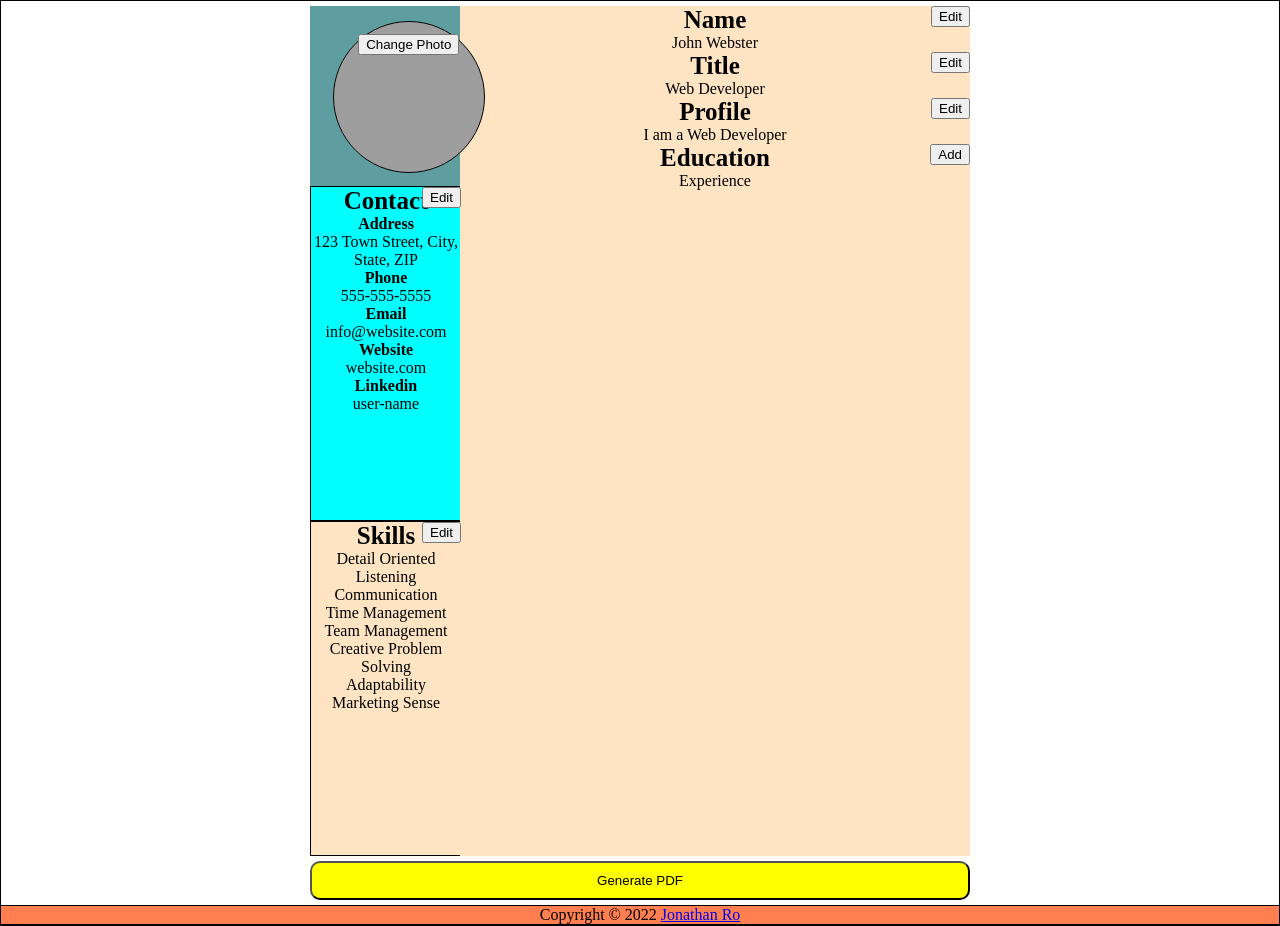
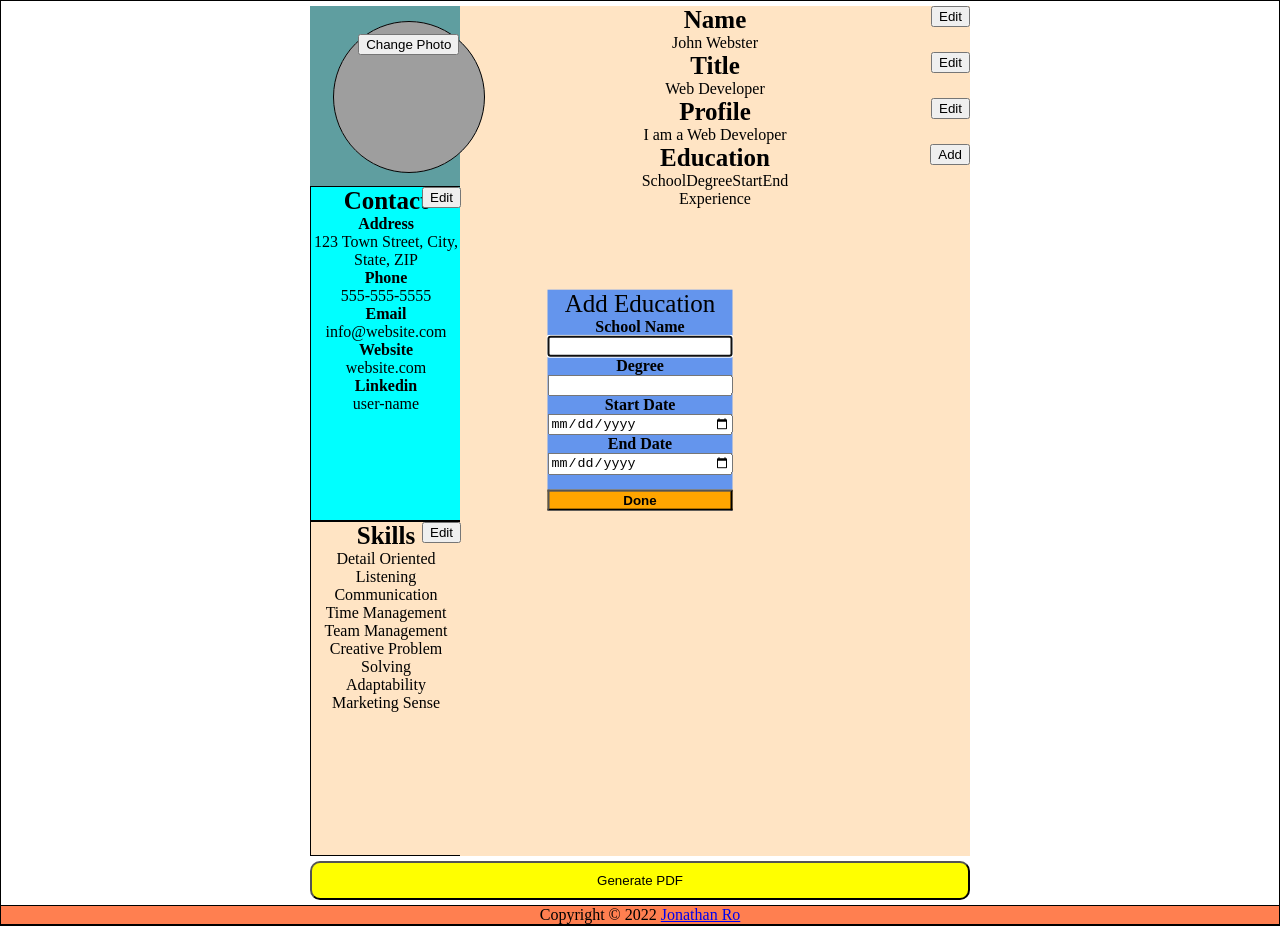
Before and after one commit to jonro2955/odin_javascript_8_cv_application, a React (Create React App) app: page / in a window 1280 px wide. Both pictures are taken after a click on the button "Add". Built offline with nearby package versions, Linux system fonts and the light colour scheme; grey boxes are pictures that could not be loaded.

Commit message:
Implement the education component state updator

```diff
--- a/src/components/level-3-Resume/Education.js
+++ b/src/components/level-3-Resume/Education.js
@@ -4,8 +4,10 @@ class Education extends Component {
   constructor(props) {
     super(props);
     this.toggleEditor = this.toggleEditor.bind(this);
+    this.onSubmit = this.onSubmit.bind(this);
     this.state = {
       editorToggle: false,
+      education: [['School', 'Degree', 'Start', 'End']],
     };
   }
 
@@ -13,6 +15,20 @@ class Education extends Component {
     e.preventDefault();
     this.setState((prevState) => ({
       editorToggle: !prevState.editorToggle,
+    }));
+  };
+
+  onSubmit = (e) => {
+    e.preventDefault();
+    let form = document.querySelector('#addEduForm');
+    let school = form.elements['schoolInput'].value;
+    let degree = form.elements['degreeInput'].value;
+    let start = form.elements['startInput'].value;
+    let end = form.elements['endInput'].value;
+
+    this.setState((prevState) => ({
+      editorToggle: false,
+      education: prevState.education.concat([school, degree, start, end]),
     }));
   };
 
@@ -25,27 +41,51 @@ class Education extends Component {
             Add
           </button>
         </div>
-        {/* <div>{this.state.profile}</div>
+        <div>{this.state.education}</div>
+
+        {/* education adder form */}
         {this.state.editorToggle && (
           <form
-            id='nameEditForm'
+            id='addEduForm'
             className='componentEditForm'
-            onSubmit={this.toggleEditor}
+            onSubmit={this.onSubmit}
           >
-            <label className='inputFieldLabel' htmlFor='nameInput'>
-              Profile
+            <div className='adderFormHeading'>Add Education</div>
+
+            {/* school name */}
+            <label className='inputFieldLabel' htmlFor='schoolInput'>
+              School Name
             </label>
             <input
-              id='nameInput'
-              name='profile'
+              id='schoolInput'
+              name='schoolInput'
               type='text'
-              value={this.state.profile}
-              onChange={this.onChange}
               autoFocus
+              required
             />
-            <input type='submit' value='Done' className='doneBtn' />
+
+            {/* degree */}
+            <label className='inputFieldLabel' htmlFor='degreeInput'>
+              Degree
+            </label>
+            <input id='degreeInput' name='degreeInput' type='text' required />
+
+            {/* start date */}
+            <label className='inputFieldLabel' htmlFor='startDate'>
+              Start Date
+            </label>
+            <input id='startInput' name='startInput' type='date' required />
+
+            {/* end date */}
+            <label className='inputFieldLabel' htmlFor='startDate'>
+              End Date
+            </label>
+            <input id='endInput' name='endInput' type='date' required />
+
+            {/* education form sumbit button */}
+            <input type='submit' value='Done' className='doneBtn' required />
           </form>
-        )} */}
+        )}
       </div>
     );
   }
--- a/src/styles/index.css
+++ b/src/styles/index.css
@@ -118,3 +118,6 @@
 .contactInfoLabel {
   font-weight: bold;
 }
+.adderFormHeading{
+  font-size: 25px;
+}
```
